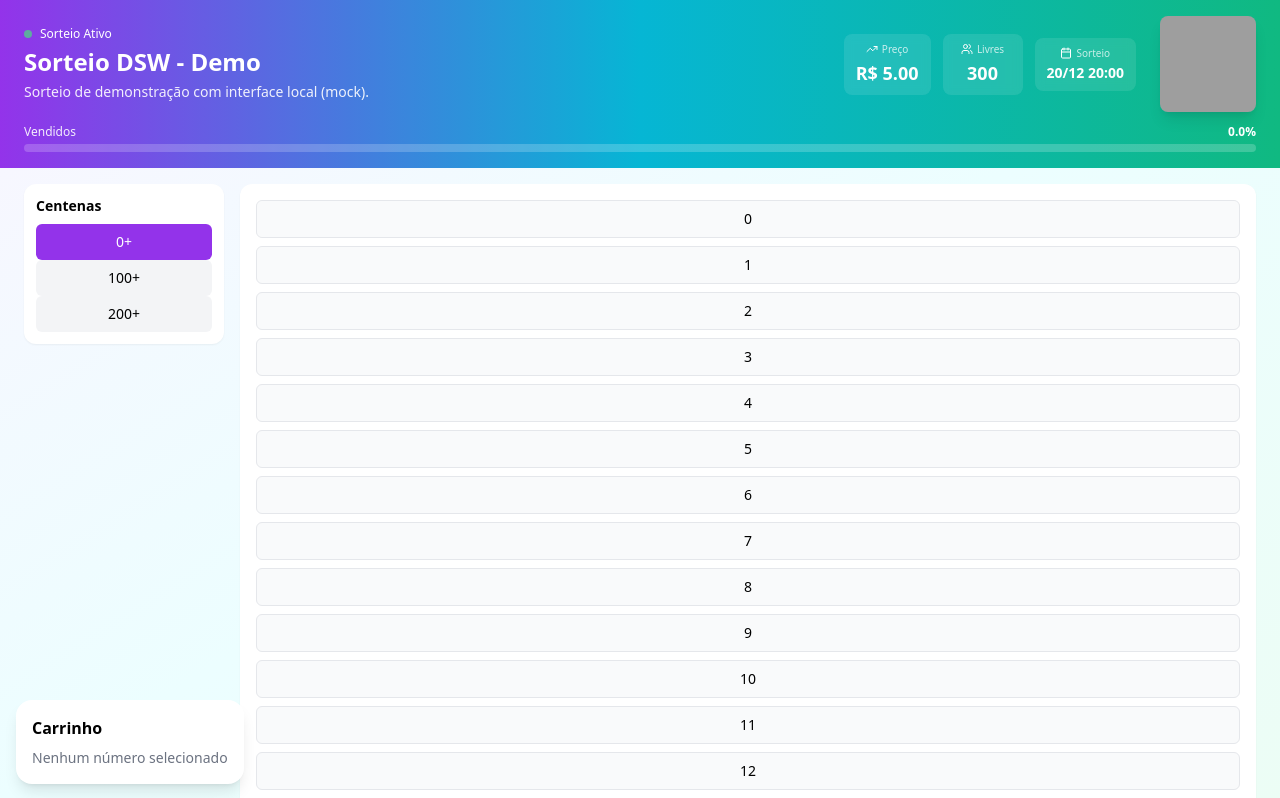
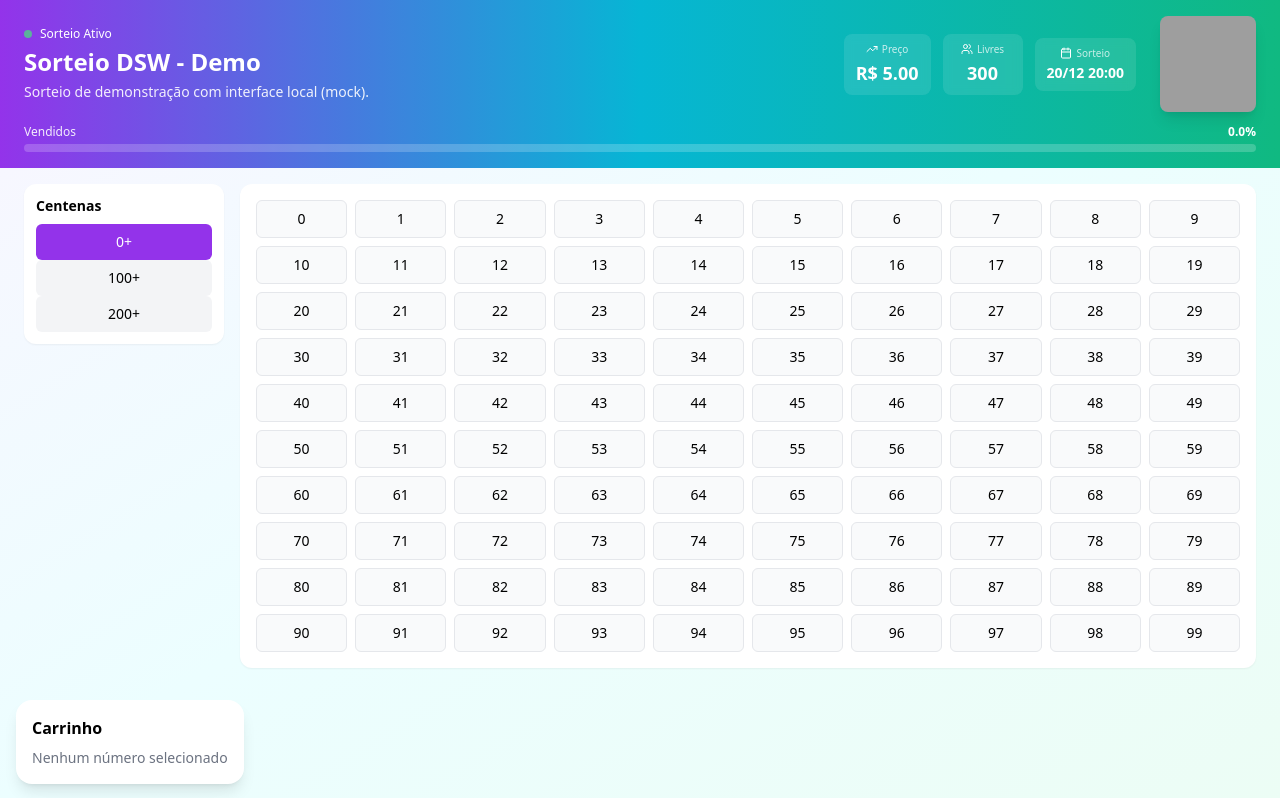
Before and after one commit to Alessandracodec/sorteio, a React (Create React App) app: page / in a window 1280 px wide. Shown: the top 798 px of the page. Built offline with nearby package versions, Linux system fonts and the light colour scheme; grey boxes are pictures that could not be loaded.

Commit message:
Atualizar o CartelaNumeros.js

```diff
--- a/src/components/sorteio/CartelaNumeros.js
+++ b/src/components/sorteio/CartelaNumeros.js
@@ -11,7 +11,7 @@ export default function CartelaNumeros({
 
   return (
     <div className="p-4 bg-white rounded-xl shadow-sm w-full overflow-auto">
-      <div className="grid grid-cols-20 gap-2">
+      <div className="grid grid-cols-10 gap-2">
         {numeros.map((n) => {
           const vendido = numerosVendidos.includes(n);
           const selecionado = numerosSelecionados.includes(n);
```
